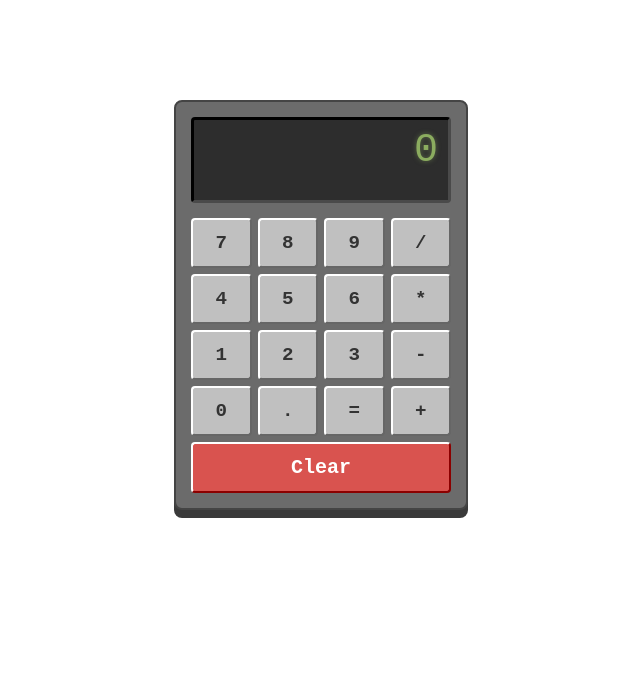
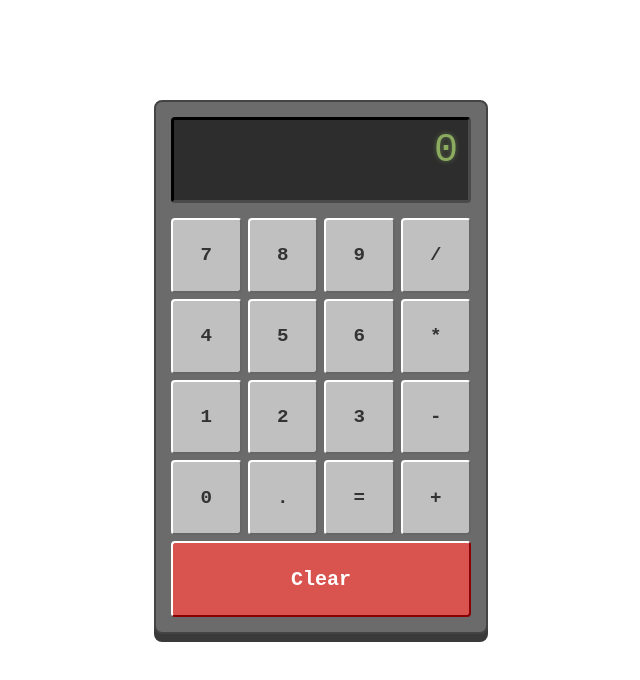
Before and after one commit to RedViperPT/Odin_calculator, a plain HTML site: page index.html in a window 1280 px wide. Shown: the whole page, without its empty margins (319-959 px from the left). Drawn offline with Linux system fonts and the light colour scheme.

Commit message:
Make display bigger

```diff
--- a/styles.css
+++ b/styles.css
@@ -1,5 +1,6 @@
 .calculator {
-	width: 260px;
+	width: 300px;
+	height: 500px;
 	margin: 100px auto;
 	padding: 15px;
 	border: 2px solid #444;
```
